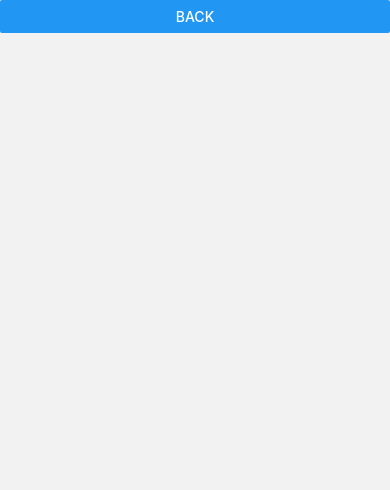
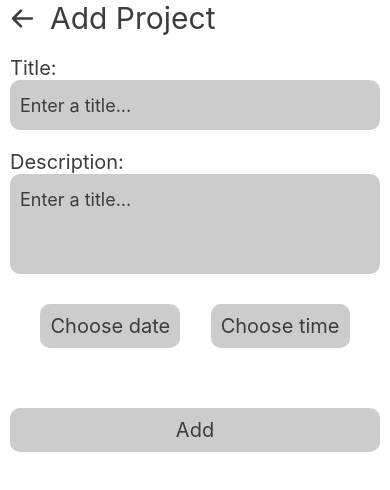
Before and after one commit to KMC1195/react-native-todo, a React Native app: screen /AddProjectScreen in a window 390 px wide. Shown: the top 490 px of the page. Built offline with nearby package versions, Linux system fonts and the light colour scheme.

Commit message:
Making MyTextInput being able to be multiline, AddProjectScreen basic UI

```diff
--- /dev/null
+++ b/src/components/FAB.tsx
@@ -0,0 +1,41 @@
+import {StyleSheet, Pressable, useColorScheme} from 'react-native';
+import React from 'react';
+import {PlusIcon} from 'react-native-heroicons/outline';
+import {colors} from '../theme/colors';
+import {NavigationProp} from '@react-navigation/native';
+
+interface Props {
+  navigation: NavigationProp<any, any>;
+}
+
+export default function FAB({navigation}: Props) {
+  const isDarkMode = useColorScheme() === 'dark';
+
+  return (
+    <Pressable
+      onPress={() => navigation.navigate('AddProjectScreen')}
+      style={[
+        styles.container,
+        {backgroundColor: isDarkMode ? colors.middleGray : colors.lightGray},
+      ]}>
+      <PlusIcon
+        size={30}
+        color={isDarkMode ? 'white' : colors.darkGray}
+        strokeWidth={2.5}
+      />
+    </Pressable>
+  );
+}
+
+const styles = StyleSheet.create({
+  container: {
+    position: 'absolute',
+    bottom: 30,
+    right: 20,
+    width: 65,
+    height: 65,
+    borderRadius: 10,
+    justifyContent: 'center',
+    alignItems: 'center',
+  },
+});
--- /dev/null
+++ b/src/components/MyButton.tsx
@@ -0,0 +1,34 @@
+import {Pressable, StyleSheet, Text, useColorScheme} from 'react-native';
+import React, {ReactNode} from 'react';
+import {colors} from '../theme/colors';
+import StyledText from './StyledText';
+import {GestureResponderEvent} from 'react-native';
+
+interface Props {
+  children: ReactNode;
+  onPress: (event: GestureResponderEvent) => void;
+}
+
+export default function MyButton({children, onPress}: Props) {
+  const isDarkMode = useColorScheme() === 'dark';
+
+  return (
+    <Pressable
+      onPress={onPress}
+      style={[
+        styles.container,
+        {backgroundColor: isDarkMode ? colors.middleGray : colors.lightGray},
+      ]}>
+      <StyledText>{children}</StyledText>
+    </Pressable>
+  );
+}
+
+const styles = StyleSheet.create({
+  container: {
+    padding: 10,
+    borderRadius: 10,
+    justifyContent: 'center',
+    alignItems: 'center',
+  },
+});
--- a/src/components/MyTextInput.tsx
+++ b/src/components/MyTextInput.tsx
@@ -2,7 +2,12 @@ import {View, Platform, TextInput, useColorScheme} from 'react-native';
 import React from 'react';
 import {colors} from '../theme/colors';
 
-export default function MyTextInput() {
+interface Props {
+  placeholder?: string;
+  multiline?: boolean;
+}
+
+export default function MyTextInput({placeholder, multiline = false}: Props) {
   const isDarkMode = useColorScheme() === 'dark';
 
   return (
@@ -12,10 +17,16 @@ export default function MyTextInput() {
         paddingHorizontal: 10,
         paddingVertical: Platform.OS === 'android' ? 0 : 15,
         borderRadius: 10,
+        minHeight: multiline ? 100 : 50,
+        maxHeight: multiline ? 350 : 50,
       }}>
       <TextInput
-        placeholder="Search..."
-        style={{color: isDarkMode ? 'white' : colors.darkGray, fontSize: 18}}
+        placeholder={placeholder || ''}
+        multiline={multiline}
+        style={{
+          color: isDarkMode ? 'white' : colors.darkGray,
+          fontSize: 18,
+        }}
         placeholderTextColor={isDarkMode ? 'white' : colors.darkGray}
       />
     </View>
--- a/src/components/StyledText.tsx
+++ b/src/components/StyledText.tsx
@@ -4,7 +4,7 @@ import {colors} from '../theme/colors';
 
 interface Props {
   children: ReactNode;
-  styles: TextStyle;
+  styles?: TextStyle;
 }
 
 export default function StyledText({children, styles}: Props) {
--- a/src/screens/AddProjectScreen.tsx
+++ b/src/screens/AddProjectScreen.tsx
@@ -1,15 +1,74 @@
-import {View, Text, SafeAreaView, Button} from 'react-native';
+import {
+  ScrollView,
+  SafeAreaView,
+  useColorScheme,
+  View,
+  Pressable,
+  Dimensions,
+} from 'react-native';
 import React from 'react';
 import {NavigationProp} from '@react-navigation/native';
+import {colors} from '../theme/colors';
+import StyledText from '../components/StyledText';
+import {ArrowLeftIcon} from 'react-native-heroicons/outline';
+import MyTextInput from '../components/MyTextInput';
+import MyButton from '../components/MyButton';
 
 interface Props {
   navigation: NavigationProp<any, any>;
 }
 
 export default function AddProjectScreen({navigation}: Props) {
+  const isDarkMode = useColorScheme() === 'dark';
+
   return (
-    <SafeAreaView>
-      <Button title="back" onPress={() => navigation.goBack()} />
+    <SafeAreaView
+      style={{
+        backgroundColor: isDarkMode ? colors.darkGray : 'white',
+        flex: 1,
+      }}>
+      <ScrollView
+        style={{paddingHorizontal: 10, flex: 1}}
+        showsVerticalScrollIndicator={false}>
+        <View style={{flexDirection: 'row', alignItems: 'center', gap: 15}}>
+          <Pressable onPress={() => navigation.goBack()}>
+            <ArrowLeftIcon
+              color={isDarkMode ? 'white' : colors.darkGray}
+              strokeWidth={2.5}
+              size={25}
+            />
+          </Pressable>
+          <StyledText styles={{fontSize: 30}}>Add Project</StyledText>
+        </View>
+
+        <View
+          style={{
+            marginTop: 20,
+          }}>
+          <View>
+            <StyledText>Title:</StyledText>
+            <MyTextInput placeholder="Enter a title..." />
+          </View>
+          <View style={{marginTop: 20}}>
+            <StyledText>Description:</StyledText>
+            <MyTextInput placeholder="Enter a title..." multiline />
+          </View>
+
+          <View
+            style={{
+              flexDirection: 'row',
+              justifyContent: 'space-evenly',
+              marginTop: 30,
+            }}>
+            <MyButton onPress={() => {}}>Choose date</MyButton>
+            <MyButton onPress={() => {}}>Choose time</MyButton>
+          </View>
+
+          <View style={{marginTop: 60}}>
+            <MyButton onPress={() => {}}>Add</MyButton>
+          </View>
+        </View>
+      </ScrollView>
     </SafeAreaView>
   );
 }
--- a/src/screens/HomeScreen.tsx
+++ b/src/screens/HomeScreen.tsx
@@ -6,6 +6,7 @@ import MyTextInput from '../components/MyTextInput';
 import ListTile from '../components/ListTile';
 import {TodosContext} from '../store/todos_context';
 import StyledText from '../components/StyledText';
+import FAB from '../components/FAB';
 
 interface Props {
   navigation: NavigationProp<any, any>;
@@ -26,7 +27,7 @@ export default function HomeScreen({navigation}: Props) {
         showsVerticalScrollIndicator={false}>
         <StyledText styles={{fontSize: 70}}>ToDo</StyledText>
 
-        <MyTextInput></MyTextInput>
+        <MyTextInput placeholder="Search..." />
 
         <View style={{marginTop: 30}}>
           {todos.items.map(item => (
@@ -34,6 +35,7 @@ export default function HomeScreen({navigation}: Props) {
           ))}
         </View>
       </ScrollView>
+      <FAB navigation={navigation} />
     </SafeAreaView>
   );
 }
```
